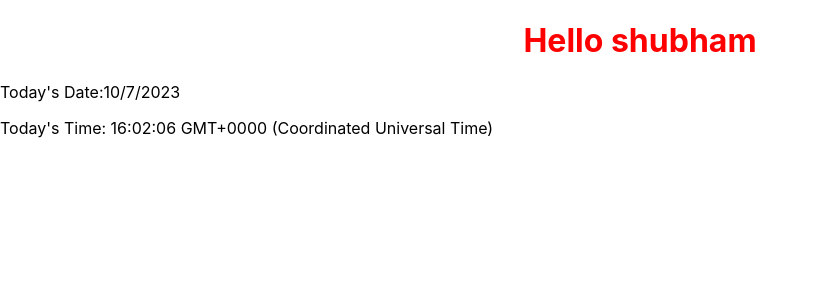
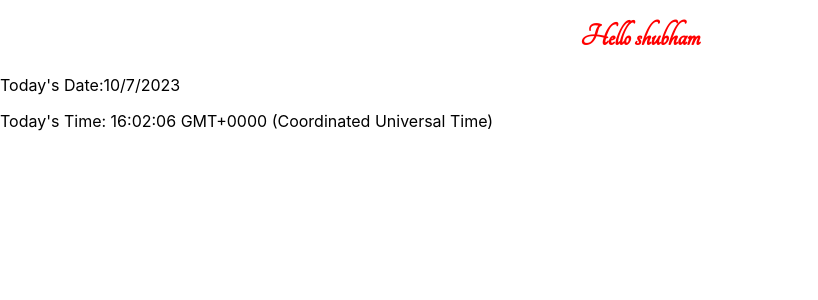
Before and after one commit to Shubham138g/Html, a React (Create React App) app in the folder react/react-app/: page / in a window 1280 px wide. Shown: the top 300 px of the page, without its empty margins (0-818 px from the left). Built offline with nearby package versions, Linux system fonts and the light colour scheme.

Commit message:
adding css

```diff
--- a/react/react-app/public/index.html
+++ b/react/react-app/public/index.html
@@ -10,6 +10,9 @@
       content="Web site created using create-react-app"
     />
     <link rel="apple-touch-icon" href="%PUBLIC_URL%/logo192.png" />
+
+    <link rel="stylesheet"
+    href="https://fonts.googleapis.com/css?family=Tangerine">
     <!--
       manifest.json provides metadata used when your web app is installed on a
       user's mobile device or desktop. See https://developers.google.com/web/fundamentals/web-app-manifest/
--- a/react/react-app/src/App.css
+++ b/react/react-app/src/App.css
@@ -1,3 +1,4 @@
 h1{
   color: red;
+  font-family: 'Tangerine', serif;
 }
--- a/react/react-app/src/App.js
+++ b/react/react-app/src/App.js
@@ -10,8 +10,8 @@ function App() {
   return (
     <>
       <center><h1 className="h1">Hello {name} </h1></center>
-      <p>{`Today's Date:${date}/${month}/${year}`}</p>
-      <p>{`Today's Time: ${time}`}</p>
+      <p className="h1">{`Today's Date:${date}/${month}/${year}`}</p>
+      <p className="h1">{`Today's Time: ${time}`}</p>
     </>
   );
 }
```
